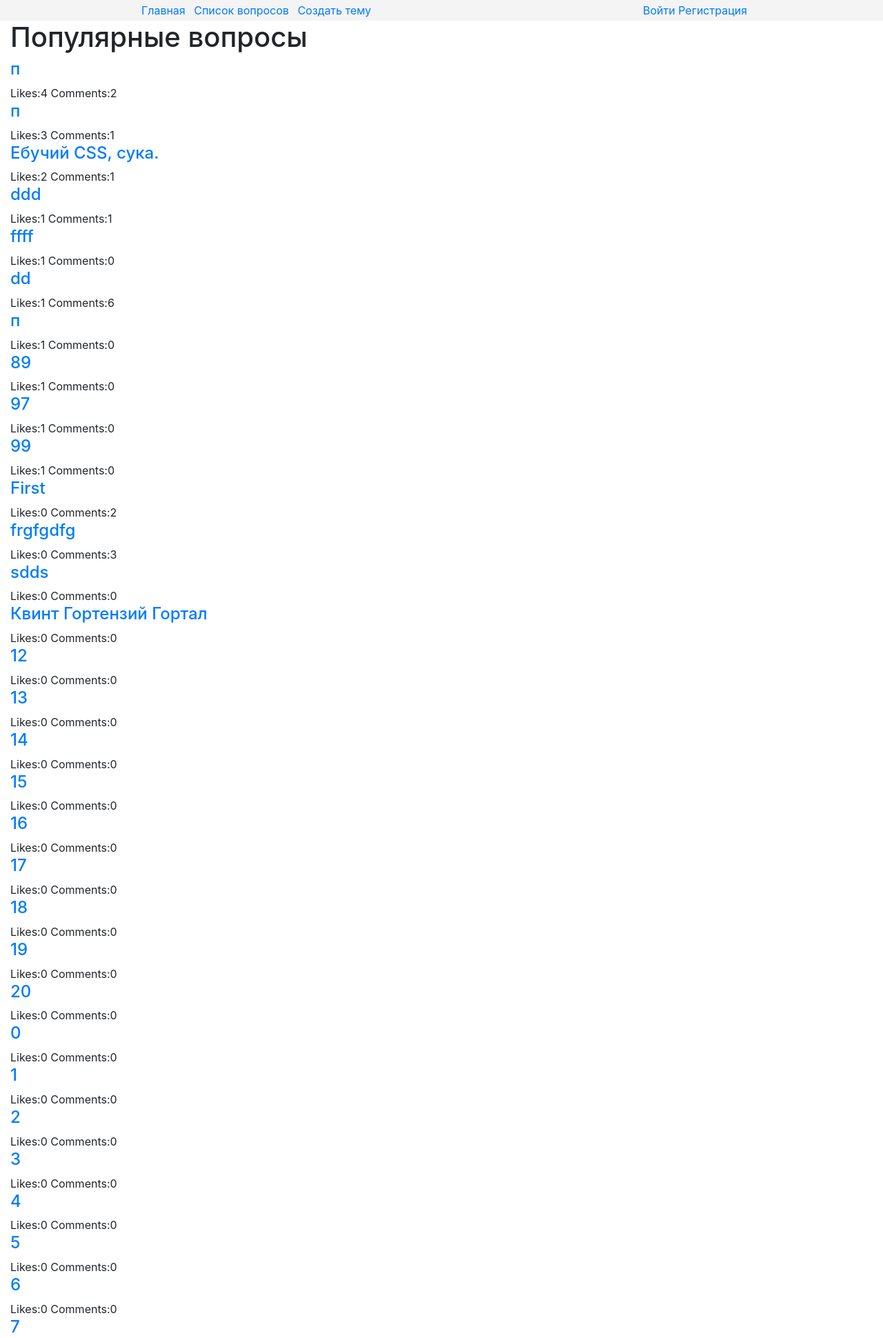
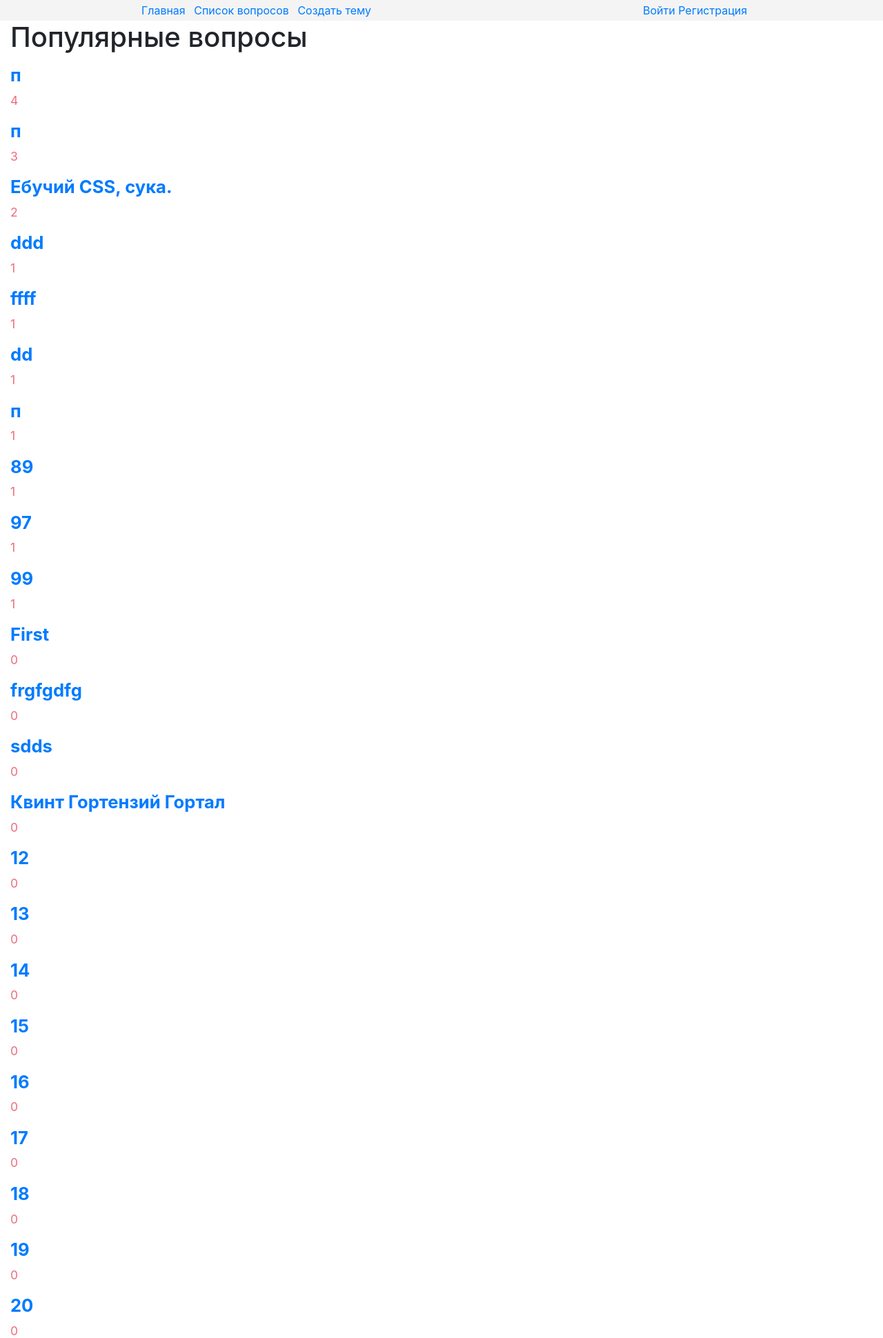
Before and after one commit to ShizukaHoshijiro/ThirdDjangoProject, a Django app: page / in a window 1280 px wide. Shown: the top 1940 px of the page at 69% size. Run offline with Django 3.2, Linux system fonts and the light colour scheme; data comes from the database, SQL or seed files in the repository; both versions use the stored data as it was after the commit; some libraries are stand-ins or nearby versions.

Commit message:
Попытка добавления AJAX к лайкам, в процессе

```diff
--- a/core/forms.py
+++ b/core/forms.py
@@ -3,5 +3,5 @@ from django import forms
 
 class IndexPageForm(forms.Form):
     search_field = forms.CharField(required=False)
-    sort_field = forms.ChoiceField(choices=(("-pub_date", "Дата создания"), ("pub_date", "Дата создания, в обратном порядке"), ("likes_count", "Рейтинг"), ("comments_count", "Количество комментариев")),required=False)
+    sort_field = forms.ChoiceField(choices=(("-pub_date", "Дата создания"), ("pub_date", "Дата создания, сначала старые"), ("likes_count", "Рейтинг"), ("comments_count", "Количество комментариев")),required=False)
     # Формы сортировки
--- /dev/null
+++ b/core/static/core/index.css
@@ -0,0 +1,15 @@
+
+
+.object {
+    margin-top: 16px;
+}
+
+    .object .likes {
+        color: #ed6e7f;
+        font-size: 110%;
+    }
+
+    .object h4 {
+        font-size: 160%;
+        font-weight: bold;
+    }
--- /dev/null
+++ b/core/static/core/js/like_app_ajax.js
@@ -0,0 +1,37 @@
+
+var DOMAIN = "http://127.0.0.1:8000/"; // Must be change if will be new.
+
+var rating_request_body = {
+  "model_name":"topic",
+  "object_id":null,
+  "app_label":"core"
+};
+
+function like_event(event){
+    event.stopImmediatePropagation();
+    var target = event.target;
+
+    if (!target.matches(".like_form .btn")){
+        return
+    }
+
+    else {
+        var obj_id = target.parentNode.querySelector("[name=object_id]").value;
+        var csrf_token = target.parentNode.querySelector("[name=csrfmiddlewaretoken]").value;
+
+        var rating_request_body_upd = rating_request_body;
+
+        rating_request_body_upd.object_id = obj_id;
+        var rating_request_body_json = JSON.stringify(rating_request_body_upd)
+        // rating_request_body_upd["X-CSRFToken"] = csrf_token;
+        var adress = DOMAIN + "rating/add/";
+
+        var rating_xhr = new XMLHttpRequest();
+        rating_xhr.open("POST",adress);
+        rating_xhr.setRequestHeader("X-CSRFToken", csrf_token);
+        rating_xhr.send(rating_request_body_json);
+
+    }
+}
+
+document.addEventListener("click",like_event);
--- a/core/static/core/main.css
+++ b/core/static/core/main.css
@@ -31,3 +31,17 @@
 h5 {
     font-size: 1.05rem;
 }
+
+.pagination {
+    margin-top: 8px;
+    margin-bottom: 10px; /* 2 (-6)*/
+    border-top: solid 1px #ededed;
+    border-bottom: solid 1px #ededed;
+    margin-left: 14px;
+
+}
+
+    .pagination li {
+        margin-right:4px;
+        margin-left:4px;
+    }
--- a/core/templates/core/index.html
+++ b/core/templates/core/index.html
@@ -2,7 +2,10 @@
 {% load static %}
 
 {% block title %}Главная{% endblock %}
-{% block extra_head %}<link type="text/css" rel="stylesheet" href="{% static "core/index.css" %}">{% endblock %}
+{% block extra_head %}
+    <link type="text/css" rel="stylesheet" href="{% static "core/index.css" %}">
+    <script defer src="{% static "core/js/like_app_ajax.js" %}"></script>
+{% endblock %}
 
 {% block header %}{% include "core/patterns/includes/header.html" %}{% endblock %}
 {% block content %}
@@ -10,9 +13,10 @@
     <h1>Популярные вопросы</h1>
 
     {% for object in object_list %}
-
+        <div class="object">
             <h4><a href="{% url "core:detail" object.id %}" id="{{ object.id }}"><div class="topic"> {{ object.title }} </div></a></h4>
-            Likes:{{ object.likes.count }} Comments:{{ object.comments.count }}
+            <div class="likes">{{ object.likes.count }}</div>
+        </div>
 
     {% endfor %}
 
--- a/core/templates/core/list.html
+++ b/core/templates/core/list.html
@@ -4,7 +4,7 @@
 {% block title %}List{% endblock %}
 {% block extra_head %}
     <link href="{% static "core/list.css" %}" type="text/css" rel="stylesheet">
-    <link href="{% static "core/index.css" %}" type="text/css" rel="stylesheet">
+    <script defer src="{% static "core/js/like_app_ajax.js" %}"></script>
 {% endblock %}
 
 {% block header %}{% include "core/patterns/includes/header_with_field.html" %}{% endblock %}
--- a/core/templates/core/patterns/includes/like_from/like_form.html
+++ b/core/templates/core/patterns/includes/like_from/like_form.html
@@ -1,9 +1,9 @@
 
-<form method="post" action="{% url "rating_app:add_like" %}">
+<div class="like_form">
     <input type="hidden" name="model_name" value="{% block model_name %}topic{% endblock %}">
     <input type="hidden" name="app_label" value="{% block app_label %}core{% endblock %}">
     <input type="hidden" name="object_id" value="{% block object_id %}{{ object.id }}{% endblock %}">
     <input type="hidden" name="next" value="{% block next %}{{ request.path }}?search_field={{ request.GET.search_field }}&sort_field={{ request.GET.sort_field }}{% endblock %}">
     {% csrf_token %}
     <input type="submit" class="btn btn-sm btn-default" value="{% block number_of_likes %}{{ object.likes.count }}{% endblock %}">
-</form>
+</div>
--- a/core/templates/core/patterns/parents/main.html
+++ b/core/templates/core/patterns/parents/main.html
@@ -3,6 +3,7 @@
 <html lang="en">
 <head>
     {% block main_head %}
+
     <meta charset="UTF-8">
     <meta name="viewport" content="width=device-width, initial-scale=1, shrink-to-fit=no">
     <title>{% block title %}Forum{% endblock %}</title>
@@ -10,12 +11,24 @@
     <!-- Bootstrap CSS -->
     {% block bootstrap_style %} <link rel="stylesheet" href="https://maxcdn.bootstrapcdn.com/bootstrap/4.0.0-beta.2/css/bootstrap.min.css" integrity="sha384-PsH8R72JQ3SOdhVi3uxftmaW6Vc51MKb0q5P2rRUpPvrszuE4W1povHYgTpBfshb" crossorigin="anonymous"> {% endblock %}
 
+    <!-- Optional JavaScript -->
+    <!-- jQuery first, then Popper.js, then Bootstrap JS -->
+    {% block bootstrap_scripts %}
+    <!-- <script src="https://code.jquery.com/jquery-3.2.1.slim.min.js" integrity="sha384-KJ3o2DKtIkvYIK3UENzmM7KCkRr/rE9/Qpg6aAZGJwFDMVNA/GpGFF93hXpG5KkN" crossorigin="anonymous"></script> -->
+    <script defer src="https://ajax.googleapis.com/ajax/libs/jquery/3.2.1/jquery.min.js"></script>
+    <script defer src="https://cdnjs.cloudflare.com/ajax/libs/jquery-cookie/1.4.1/jquery.cookie.js"></script>
+    <script defer src="https://cdnjs.cloudflare.com/ajax/libs/popper.js/1.12.3/umd/popper.min.js" integrity="sha384-vFJXuSJphROIrBnz7yo7oB41mKfc8JzQZiCq4NCceLEaO4IHwicKwpJf9c9IpFgh" crossorigin="anonymous"></script>
+    <script defer src="https://maxcdn.bootstrapcdn.com/bootstrap/4.0.0-beta.2/js/bootstrap.min.js" integrity="sha384-alpBpkh1PFOepccYVYDB4do5UnbKysX5WZXm3XxPqe5iKTfUKjNkCk9SaVuEZflJ" crossorigin="anonymous"></script>
+    {% endblock %}
+
+
     {% block default_stylesheet %} <link type="text/css" rel="stylesheet" href="{% static "core/main.css" %}"> {% endblock %}
     {% block default_javascript %} <script defer src="{% static "core/js/main.js" %}"></script> {% endblock %}
     {% block extra_head %}{% endblock %}
 
     {% endblock %}
 </head>
+
 <body>
 
     <div class="main">
@@ -27,12 +40,5 @@
     {% endblock %}
     </div>
 
-    <!-- Optional JavaScript -->
-    <!-- jQuery first, then Popper.js, then Bootstrap JS -->
-    {% block bootstrap_scripts %}
-    <script src="https://code.jquery.com/jquery-3.2.1.slim.min.js" integrity="sha384-KJ3o2DKtIkvYIK3UENzmM7KCkRr/rE9/Qpg6aAZGJwFDMVNA/GpGFF93hXpG5KkN" crossorigin="anonymous"></script>
-    <script src="https://cdnjs.cloudflare.com/ajax/libs/popper.js/1.12.3/umd/popper.min.js" integrity="sha384-vFJXuSJphROIrBnz7yo7oB41mKfc8JzQZiCq4NCceLEaO4IHwicKwpJf9c9IpFgh" crossorigin="anonymous"></script>
-    <script src="https://maxcdn.bootstrapcdn.com/bootstrap/4.0.0-beta.2/js/bootstrap.min.js" integrity="sha384-alpBpkh1PFOepccYVYDB4do5UnbKysX5WZXm3XxPqe5iKTfUKjNkCk9SaVuEZflJ" crossorigin="anonymous"></script>
-    {% endblock %}
 </body>
 </html>
--- a/rating_app/views.py
+++ b/rating_app/views.py
@@ -12,6 +12,7 @@ from django.http import Http404
 from django.contrib.auth.decorators import login_required
 from django.core.exceptions import ObjectDoesNotExist
 
+
 @login_required
 def add_like(request):
 
@@ -19,8 +20,8 @@ def add_like(request):
     object_id = request.POST.get("object_id", None)
     app_label = request.POST.get("app_label", "core")
 
+
     if model_name and object_id:
-
         content_type_for_model = ContentType.objects.get(app_label=app_label, model=model_name)
         # Экземпляр ContentType'a для данной модели
         this_object = content_type_for_model.get_object_for_this_type(id=object_id)
@@ -47,6 +48,4 @@ def add_like(request):
     else:
         raise Http404
 
-    return HttpResponseRedirect(request.POST.get("next",reverse("core:list")))
-
     # Оно таки работает, шок
```
Also changed, not shown: core/static/core/js/main.js (+62 -16 lines), core/templates/core/patterns/includes/pagination_block.html (+6 -2 lines), db.sqlite3.
